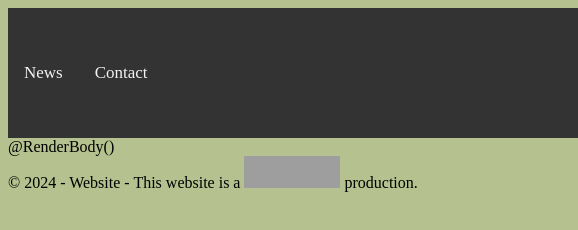
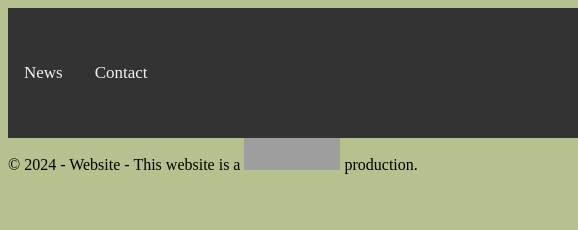
Before and after one commit to PauliesPerch/PauliesPerch.github.io, a plain HTML site: page index.html in a window 1280 px wide. Shown: the full height of the page, 0-578 px from the left. Drawn offline with Linux system fonts and the light colour scheme; grey boxes are pictures that could not be loaded.

Commit message:
Update index.html

```diff
--- a/index.html
+++ b/index.html
@@ -31,7 +31,7 @@
     </header>
     <div class="container">
         <main role="main" class="pb-3">
-            @RenderBody()
+
         </main>
     </div>
 
```
